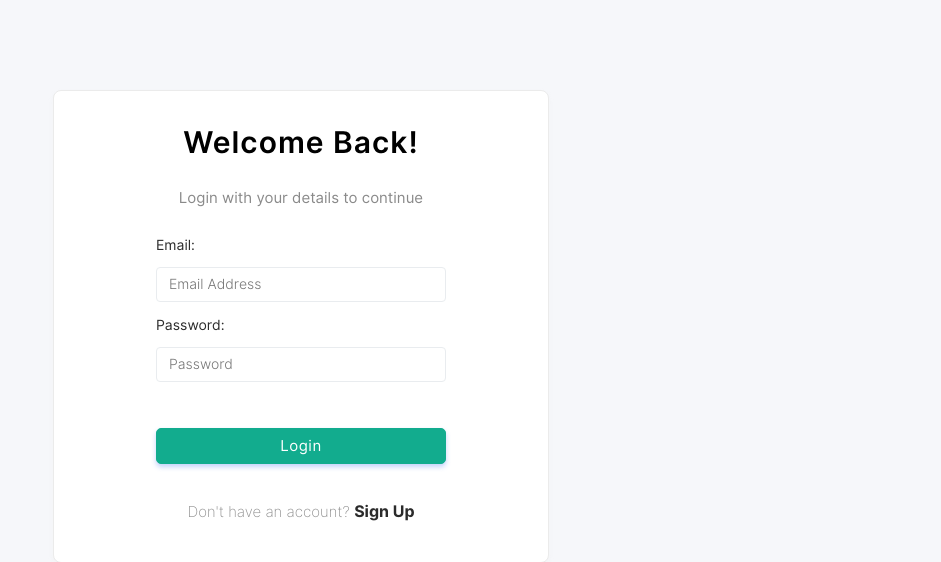
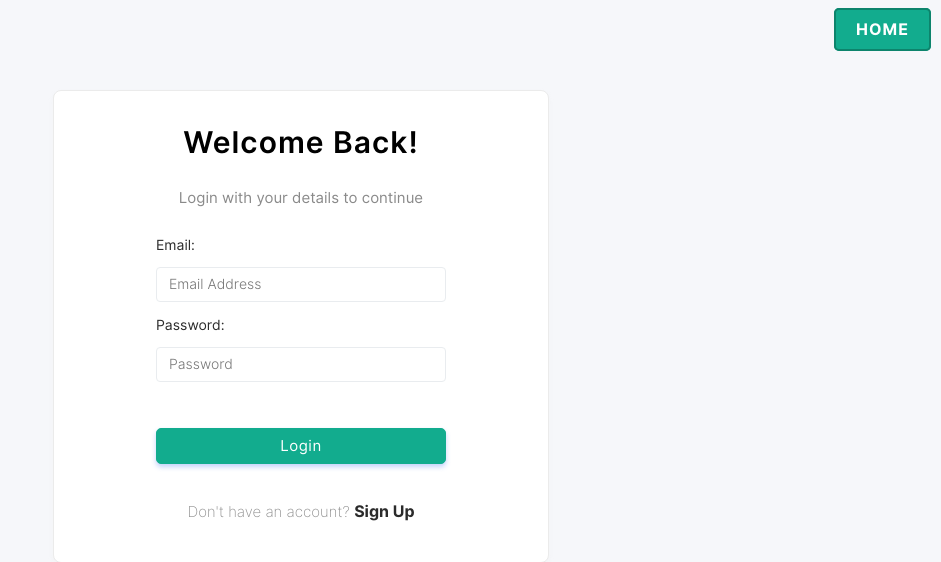
Before and after one commit to SanatKulkarni/Doctor-Appointment-system, a PHP site: page /login.php in a window 1280 px wide. Shown: the top 562 px of the page, without its empty margins (339-1280 px from the left). Run offline with PHP 8.4, Linux system fonts and the light colour scheme.

Commit message:
Updated login.php
Added Home Button that redirects to Home Page

```diff
--- a/login.php
+++ b/login.php
@@ -76,11 +76,17 @@
         } else {
             $error = '<label for="promter" class="form-label" style="color:rgb(255, 62, 62);text-align:center;">We cant found any acount for this email.</label>';
         }
-    } else {
+    }
+    else
+    {
         $error = '<label for="promter" class="form-label">&nbsp;</label>';
     }
 
     ?>
+
+<div class="homelink" style="position: fixed; top: 20px; right: 10px; z-index: 9999;">
+    <a href="index.html" style="text-decoration: none; color: #fff; font-weight: bold; padding: 10px 20px; background-color: #12ac8e; border: 2px solid #0d846c; border-radius: 5px; text-transform: uppercase; letter-spacing: 1px; transition: all 0.3s ease;">Home</a>
+</div>
 
     <center>
         <div class="container">
```
